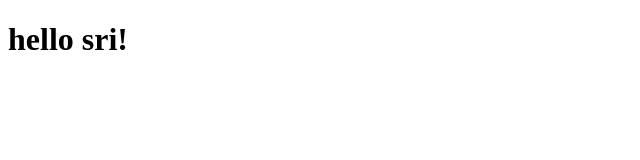
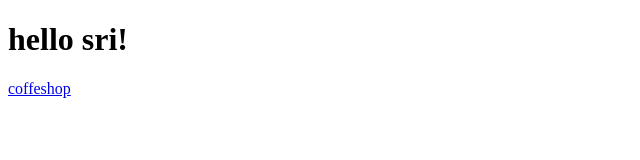
Before and after one commit to tejasrigarapati/tejasri.github.io, a plain HTML site: page index.html in a window 1280 px wide. Shown: the full height of the page, 0-640 px from the left. Drawn offline with Linux system fonts and the light colour scheme.

Commit message:
add hyperlink

```diff
--- a/index.html
+++ b/index.html
@@ -7,5 +7,7 @@
 </head>
 <body>
     <h1>hello sri!</h1>
+    <a href="https://tejasrigarapati.github.io/">coffeshop</a>
+
 </body>
 </html>
```
